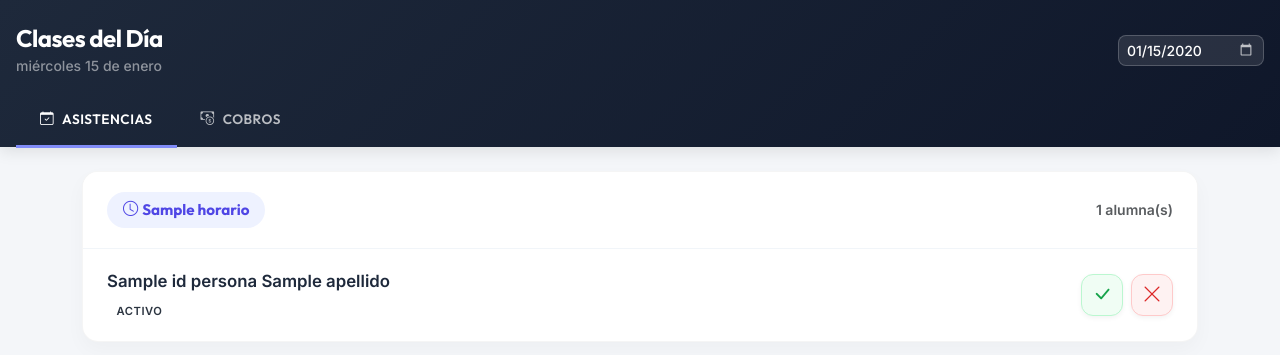
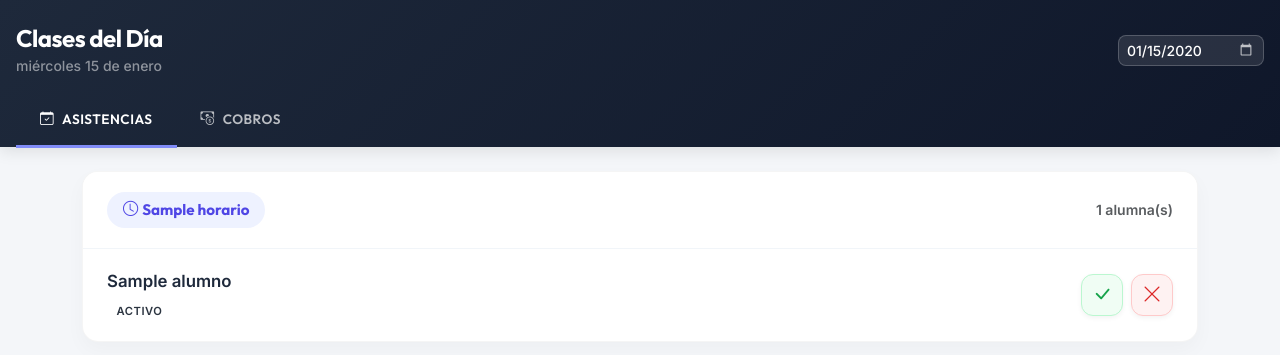
Before and after one commit to joaquingavilan/pilates, a Django app: template Pilapp/templates/admin_panel/profes/clases_hoy.html in a window 1280 px wide. Shown: the top 355 px of the page. Run offline with Django 5.2, Linux system fonts and the light colour scheme; the template is opened without the code that fills it: most values are stand-ins (such as "Sample title", 1, 10 or a date in 2020).

Commit message:
fix: correctly display names in clases_hoy and fix form actions

```diff
--- a/Pilapp/templates/admin_panel/profes/clases_hoy.html
+++ b/Pilapp/templates/admin_panel/profes/clases_hoy.html
@@ -160,25 +160,27 @@
                         {% for alumno_info in c.alumnos %}
                         <div class="alumno-item">
                             <div>
-                                <div class="alumno-name">{{ alumno_info.turno.id_alumno_paquete.id_alumno.id_persona.nombre }} {{ alumno_info.turno.id_alumno_paquete.id_alumno.id_persona.apellido }}</div>
-                                <span class="status-badge status-{{ alumno_info.turno.estado|lower }}">{{ alumno_info.turno.estado }}</span>
+                                <div class="alumno-name">{{ alumno_info.nombre_completo }}</div>
+                                <span class="status-badge status-{{ alumno_info.estado|lower }}">{{ alumno_info.estado }}</span>
                             </div>
                             <div class="d-flex gap-2">
-                                <form method="post" action="{% url 'profes_clases_hoy' token %}" class="m-0">
+                                <form method="post" action="{% url 'profes_marcar_asistencia' token %}" class="m-0">
                                     {% csrf_token %}
-                                    <input type="hidden" name="turno_id" value="{{ alumno_info.turno.id }}">
-                                    <input type="hidden" name="nuevo_estado" value="Asistió">
-                                    <input type="hidden" name="fecha_actual" value="{{ fecha_hoy|date:'Y-m-d' }}">
-                                    <button type="submit" class="btn-action btn-asistio {% if alumno_info.turno.estado == 'Asistió' %}active{% endif %}">
+                                    <input type="hidden" name="tipo" value="{{ alumno_info.tipo }}">
+                                    <input type="hidden" name="id_relacion" value="{{ alumno_info.id_relacion }}">
+                                    <input type="hidden" name="estado" value="Asistió">
+                                    <input type="hidden" name="fecha" value="{{ fecha_hoy|date:'Y-m-d' }}">
+                                    <button type="submit" class="btn-action btn-asistio {% if alumno_info.estado == 'Asistió' %}active{% endif %}">
                                         <i class="bi bi-check-lg fs-5"></i>
                                     </button>
                                 </form>
-                                <form method="post" action="{% url 'profes_clases_hoy' token %}" class="m-0">
+                                <form method="post" action="{% url 'profes_marcar_asistencia' token %}" class="m-0">
                                     {% csrf_token %}
-                                    <input type="hidden" name="turno_id" value="{{ alumno_info.turno.id }}">
-                                    <input type="hidden" name="nuevo_estado" value="Faltó">
-                                    <input type="hidden" name="fecha_actual" value="{{ fecha_hoy|date:'Y-m-d' }}">
-                                    <button type="submit" class="btn-action btn-falto {% if alumno_info.turno.estado == 'Faltó' %}active{% endif %}">
+                                    <input type="hidden" name="tipo" value="{{ alumno_info.tipo }}">
+                                    <input type="hidden" name="id_relacion" value="{{ alumno_info.id_relacion }}">
+                                    <input type="hidden" name="estado" value="Faltó">
+                                    <input type="hidden" name="fecha" value="{{ fecha_hoy|date:'Y-m-d' }}">
+                                    <button type="submit" class="btn-action btn-falto {% if alumno_info.estado == 'Faltó' %}active{% endif %}">
                                         <i class="bi bi-x-lg fs-5"></i>
                                     </button>
                                 </form>
```
